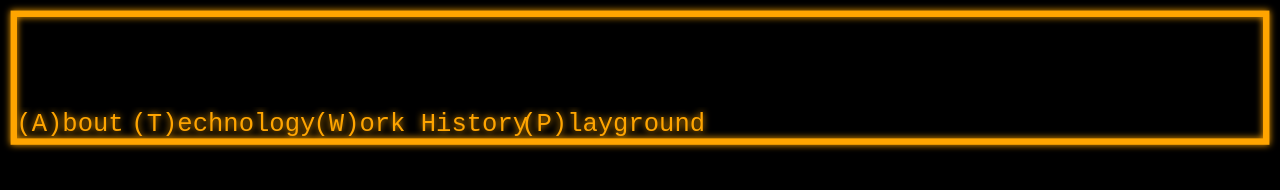
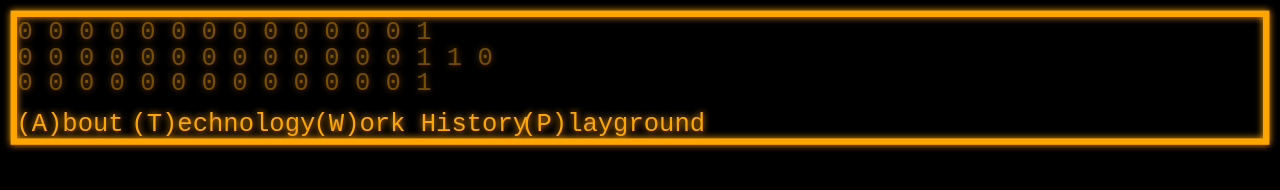
Before and after one commit to RandomAnomaly/terminal-portfolio, a website: page app/views/app.html in a window 1280 px wide. Drawn offline with nearby package versions, Linux system fonts and the light colour scheme.

Commit message:
Added some transparent numbers to the navbar - design element

```diff
--- a/app/views/navbar.html
+++ b/app/views/navbar.html
@@ -4,7 +4,7 @@
         />
         <!--<rect x="1" y="8" width="98" height="3" fill="none" stroke="orange" />-->
 
-        <!-- Buttons -->
+        <!-- Navbar -->
         <g class="navbar">
             <g class="terminalButtonIdle" ng-class="{ terminalButtonActive: hover0 }" ng-mouseenter="hover0 = true" ng-mouseleave="hover0 = false">
                 <rect x="1" y="8" width="8.2" height="3" fill="none" stroke="orange" filter="url(#glow)" />
@@ -25,6 +25,15 @@
                 <rect x="1" y="8" width="13.5" height="3" fill="none" stroke="orange" filter="url(#glow)" />
                 <text x="1.2" y="10.2" font-family="monospace" fill="orange" font-size="2" filter="url(#glow)">(P)layground</text>
             </g>
+
+            <!-- todo idle this, maybe respond to mouse position - angular -->
+            <g transform="translate(1.3,3)" fill-opacity="0.4">
+                <text x="0" y="0" font-family="monospace" fill="orange" font-size="2" filter="url(#glow)">0 0 0 0 0 0 0 0 0 0 0 0 0 1</text>
+                <text x="0" y="2" font-family="monospace" fill="orange" font-size="2" filter="url(#glow)">0 0 0 0 0 0 0 0 0 0 0 0 0 1 1 0</text>
+                <text x="0" y="4" font-family="monospace" fill="orange" font-size="2" filter="url(#glow)">0 0 0 0 0 0 0 0 0 0 0 0 0 1</text>
+            </g>
         </g>
+
+
     </svg>
 </div>
```
